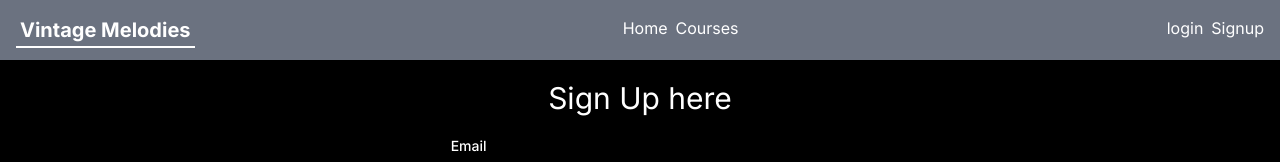
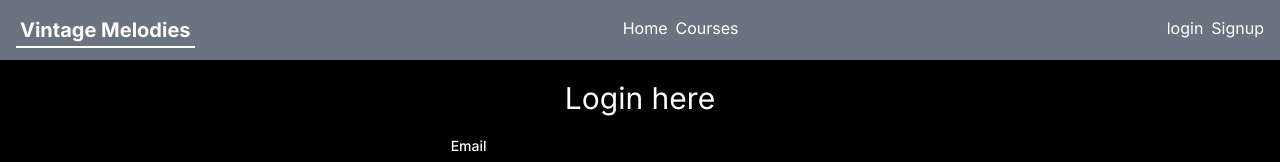
Before and after one commit to Yeshey-Gyatso/course-selling-app, a Next.js app in the folder course-selling-app/: page /login in a window 1280 px wide. Shown: the top 162 px of the page. Built offline with nearby package versions, Linux system fonts and the light colour scheme.

Commit message:
middleware error resolved !

```diff
--- a/course-selling-app/src/app/login/login.tsx
+++ b/course-selling-app/src/app/login/login.tsx
@@ -47,7 +47,7 @@ const Login = () => {
         <div className='  col-span-4 col-start-5'>
           <div className=' p-5'>
 
-            <h1 className=' text-3xl text-center'>Sign Up here</h1>
+            <h1 className=' text-3xl text-center'>Login here</h1>
             <form action="#!" onSubmit={doLogin} className='mt-5'  >
               {/* email */}
               <div className=' mt-5'>
```
Also changed, not shown: course-selling-app/src/middleware.ts (+6 -8 lines).
